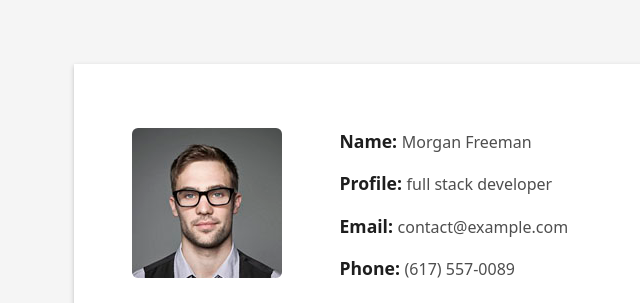
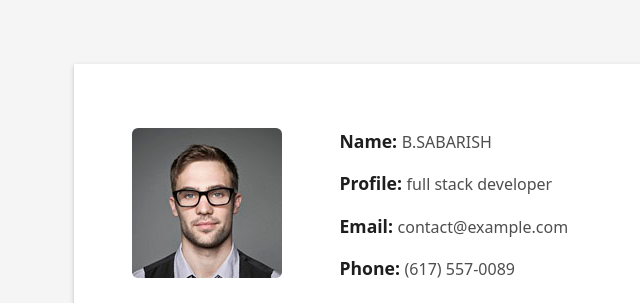
Before and after one commit to SABARISH190/personal, a plain HTML site: page index.html in a window 1280 px wide. Shown: the part 800-1103 px from the top of the page, 8-648 px from the left. Drawn offline with Linux system fonts and the light colour scheme.

Commit message:
Update index.html

```diff
--- a/index.html
+++ b/index.html
@@ -105,7 +105,7 @@
                     </div>
                     <div class="col-sm-6 col-md-7">
                       <div class="about-info">
-                        <p><span class="title-s">Name: </span> <span>Morgan Freeman</span></p>
+                        <p><span class="title-s">Name: </span> <span>B.SABARISH</span></p>
                         <p><span class="title-s">Profile: </span> <span>full stack developer</span></p>
                         <p><span class="title-s">Email: </span> <span>contact@example.com</span></p>
                         <p><span class="title-s">Phone: </span> <span>(617) 557-0089</span></p>
```
